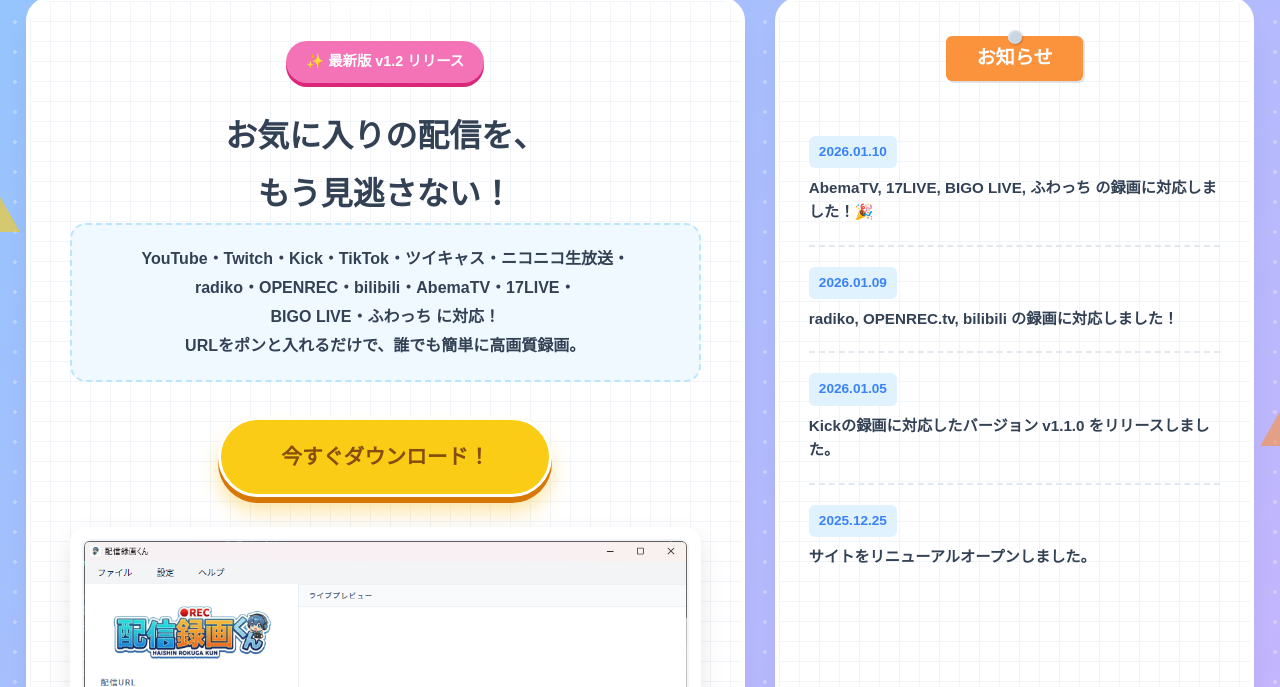
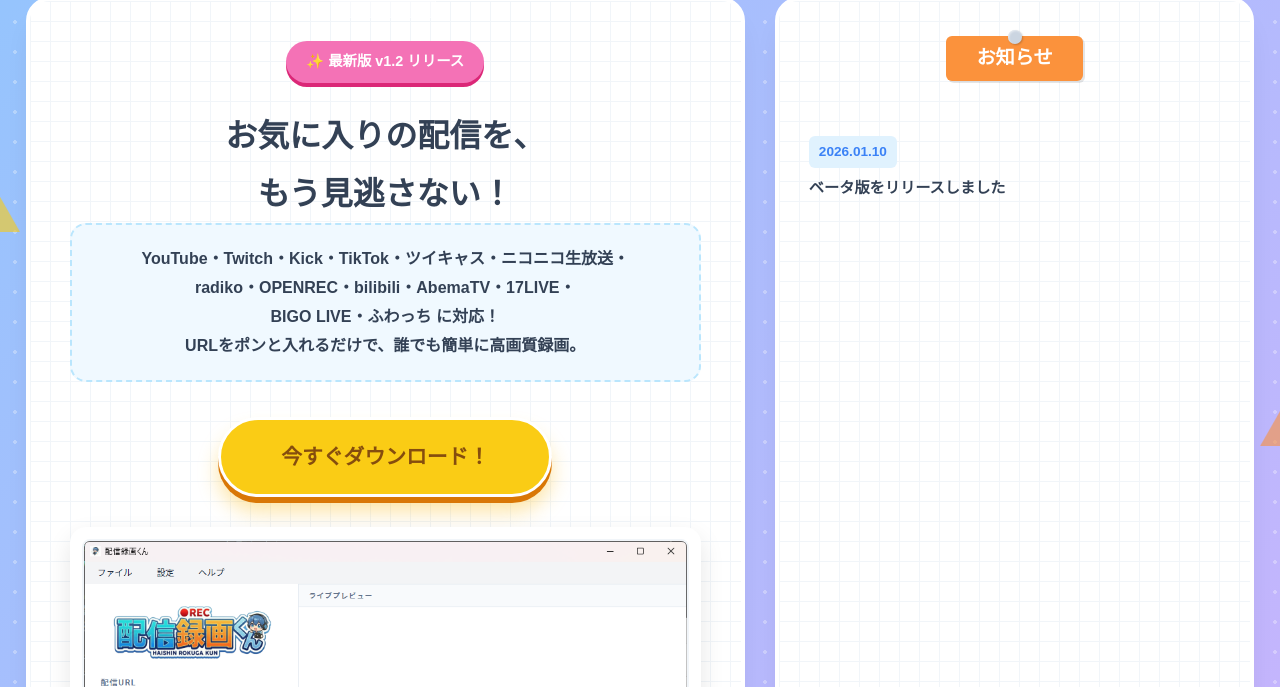
Before and after one commit to ChihaluCoding/StreamCapturekun, a plain HTML site: page index.html in a window 1280 px wide. Shown: the part 113-800 px from the top of the page. Drawn offline with Linux system fonts and the light colour scheme; a web font is replaced by a local one.

Commit message:
README.mdのロゴを追加し、index.htmlのニュース項目を更新、style.cssのロゴリンクのホバー効果を削除

```diff
--- a/index.html
+++ b/index.html
@@ -121,25 +121,7 @@
               <li class="news-item">
                 <span class="news-date">2026.01.10</span>
                 <span class="news-text">
-                  AbemaTV, 17LIVE, BIGO LIVE, ふわっち の録画に対応しました！🎉
-                </span>
-              </li>
-              <li class="news-item">
-                <span class="news-date">2026.01.09</span>
-                <span class="news-text">
-                  radiko, OPENREC.tv, bilibili の録画に対応しました！
-                </span>
-              </li>
-              <li class="news-item">
-                <span class="news-date">2026.01.05</span>
-                <span class="news-text">
-                  Kickの録画に対応したバージョン v1.1.0 をリリースしました。
-                </span>
-              </li>
-              <li class="news-item">
-                <span class="news-date">2025.12.25</span>
-                <span class="news-text">
-                  サイトをリニューアルオープンしました。
+                    ベータ版をリリースしました
                 </span>
               </li>
             </ul>
--- a/style.css
+++ b/style.css
@@ -102,14 +102,9 @@
 /* ロゴ画像のサイズ調整（ここが重要） */
 .logo-link {
     display: block;
-    transition: 0.3s;
     height: 50px; /* リンクエリアの高さ */
     display: flex;
     align-items: center;
-}
-.logo-link:hover {
-    transform: scale(1.05);
-    opacity: 0.9;
 }
 .logo-img {
     height: 100%;      /* 親要素(.logo-link)の高さに合わせる */
```
Also changed, not shown: 1 other file.
